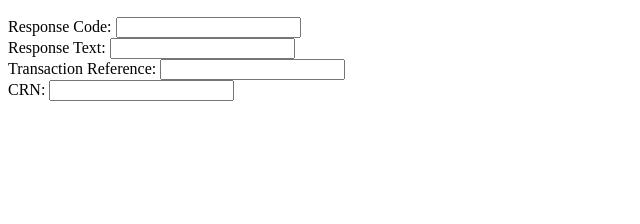
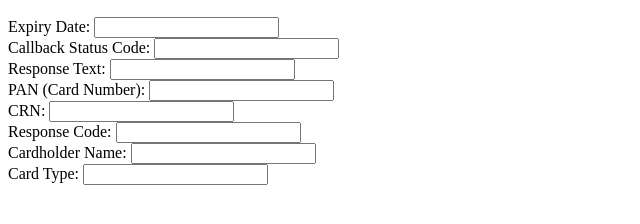
Before and after one commit to gmhba-ryanc/nabdemo, a plain HTML site: page src/nab-post.html in a window 1280 px wide. Shown: the part 50-274 px from the top of the page, without its empty margins (0-640 px from the left). Drawn offline with Linux system fonts and the light colour scheme.

Commit message:
adjusted response page

```diff
--- a/src/nab-post.html
+++ b/src/nab-post.html
@@ -3,34 +3,51 @@
 <head>
     <meta charset="UTF-8">
     <meta name="viewport" content="width=device-width, initial-scale=1.0">
-    <title>NAB Direct Post Form Submission</title>
+    <title>NAB Callback Response</title>
 </head>
 <body>
 
-	 <h2>NAB Callback Response</h2>
+    <h2>NAB Callback Response</h2>
 
     <form>
-        <label>Response Code:</label>
-        <input type="text" id="EPS_RESPONSECODE" name="EPS_RESPONSECODE" readonly><br>
+        <label>Expiry Date:</label>
+        <input type="text" id="expirydate" name="expirydate" readonly><br>
+
+        <label>Callback Status Code:</label>
+        <input type="text" id="callback_status_code" name="callback_status_code" readonly><br>
 
         <label>Response Text:</label>
-        <input type="text" id="EPS_RESPONSETEXT" name="EPS_RESPONSETEXT" readonly><br>
+        <input type="text" id="restext" name="restext" readonly><br>
 
-        <label>Transaction Reference:</label>
-        <input type="text" id="EPS_TXNREFERENCE" name="EPS_TXNREFERENCE" readonly><br>
+        <label>PAN (Card Number):</label>
+        <input type="text" id="pan" name="pan" readonly><br>
 
         <label>CRN:</label>
-        <input type="text" id="EPS_CRN" name="EPS_CRN" readonly><br>
+        <input type="text" id="CRN" name="CRN" readonly><br>
+
+        <label>Response Code:</label>
+        <input type="text" id="rescode" name="rescode" readonly><br>
+
+        <label>Cardholder Name:</label>
+        <input type="text" id="CreditCardAccountName" name="CreditCardAccountName" readonly><br>
+
+        <label>Card Type:</label>
+        <input type="text" id="CardType" name="CardType" readonly><br>
     </form>
 
- <script>
-        // Function to get URL parameters
+    <script>
+        // Function to get URL parameters and populate form fields
         function getQueryParams() {
             const params = new URLSearchParams(window.location.search);
-            document.getElementById("EPS_RESPONSECODE").value = params.get("EPS_RESPONSECODE") || "";
-            document.getElementById("EPS_RESPONSETEXT").value = params.get("EPS_RESPONSETEXT") || "";
-            document.getElementById("EPS_TXNREFERENCE").value = params.get("EPS_TXNREFERENCE") || "";
-            document.getElementById("EPS_CRN").value = params.get("EPS_CRN") || "";
+
+            document.getElementById("expirydate").value = params.get("expirydate") || "";
+            document.getElementById("callback_status_code").value = params.get("callback_status_code") || "";
+            document.getElementById("restext").value = params.get("restext") || "";
+            document.getElementById("pan").value = params.get("pan") || "";
+            document.getElementById("CRN").value = params.get("CRN") || "";
+            document.getElementById("rescode").value = params.get("rescode") || "";
+            document.getElementById("CreditCardAccountName").value = params.get("CreditCardAccountName") || "";
+            document.getElementById("CardType").value = params.get("CardType") || "";
         }
 
         // Call function on page load
```
